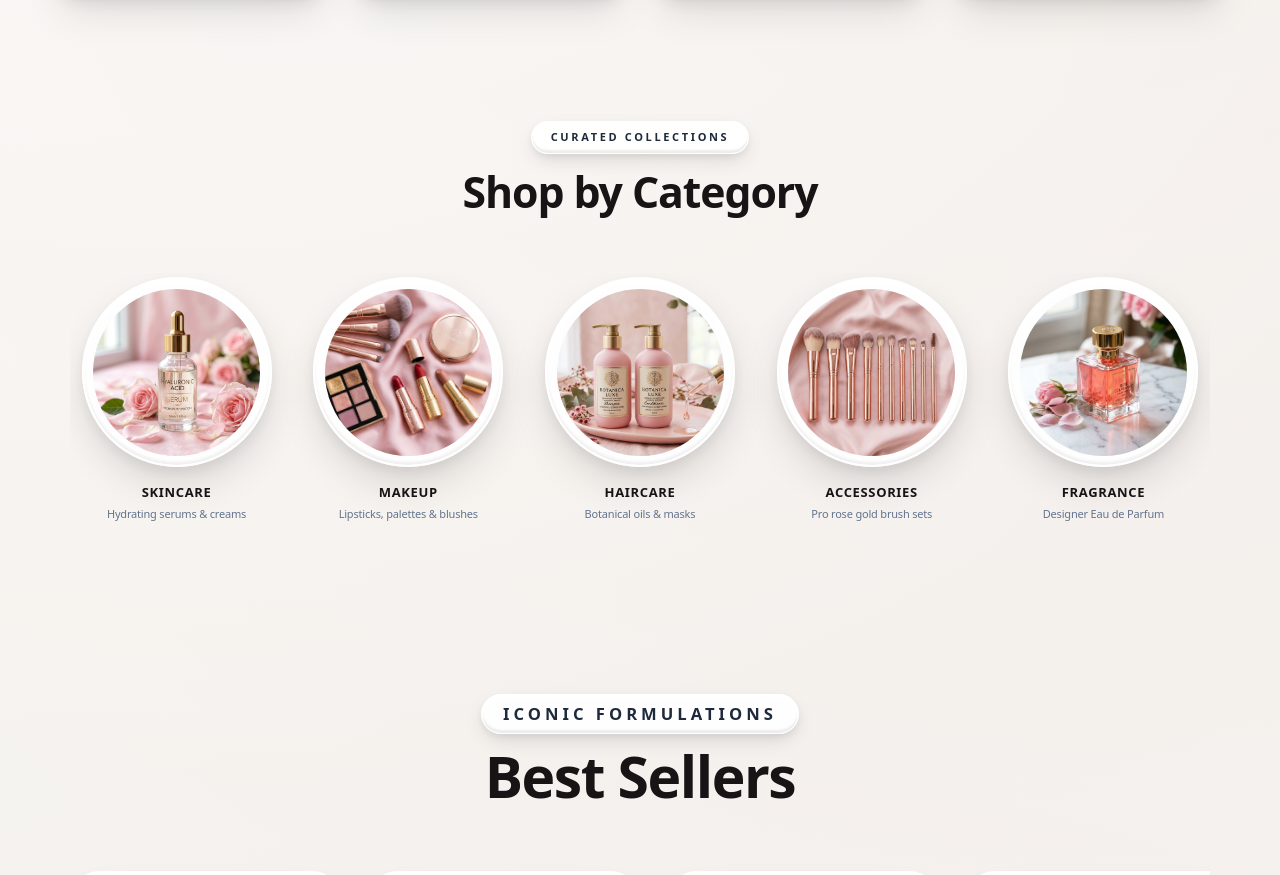
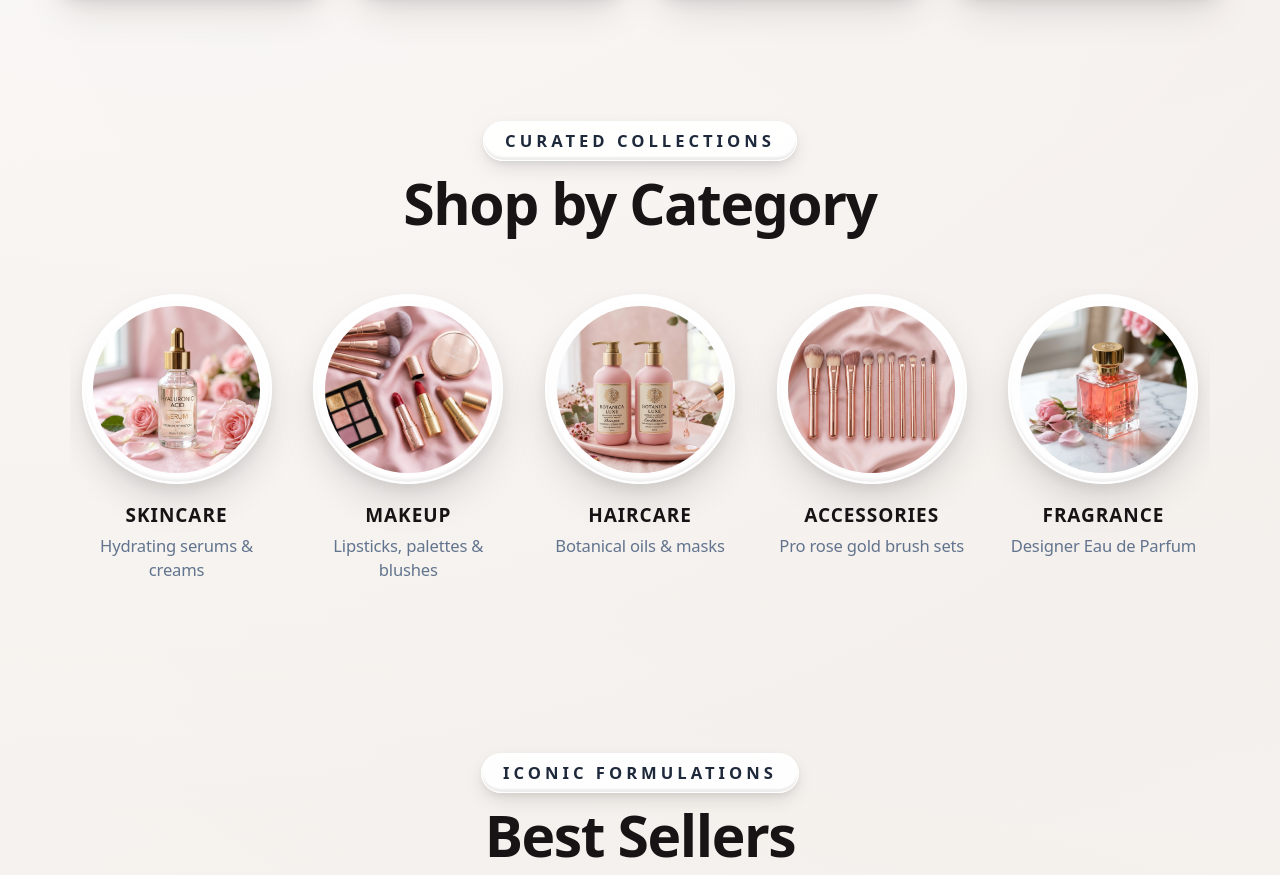
Before and after one commit to ruhul2003/Beauty-and-Blush, a Next.js app in the folder frontend/: page / in a window 1280 px wide. Shown: the part 1278-2153 px from the top of the page. Built offline with nearby package versions, Linux system fonts and the light colour scheme; no server answers; a web font is replaced by a local one.

Commit message:
Increase category showcase heading and item font sizes

```diff
--- a/frontend/src/components/CategoryShowcase.jsx
+++ b/frontend/src/components/CategoryShowcase.jsx
@@ -50,10 +50,10 @@ export function CategoryShowcase() {
           transition={{ duration: 0.5 }}
           className="text-center mb-10 sm:mb-12 flex flex-col items-center"
         >
-          <span className="glass-pill px-4 py-1.5 text-[10px] sm:text-[11px] uppercase tracking-[0.24em] font-bold text-[#b84357] dark:text-rose-300 shadow-xs mb-3">
+          <span className="glass-pill px-4.5 py-1.5 text-xs sm:text-sm uppercase tracking-[0.24em] font-extrabold text-[#b84357] dark:text-rose-300 shadow-xs mb-3">
             Curated Collections
           </span>
-          <h2 className="text-2xl sm:text-3xl md:text-4xl font-serif text-[#181416] dark:text-white font-bold tracking-tight">
+          <h2 className="text-3xl sm:text-4xl md:text-5xl font-serif text-[#181416] dark:text-white font-bold tracking-tight">
             Shop by Category
           </h2>
         </motion.div>
@@ -88,10 +88,10 @@ export function CategoryShowcase() {
 
                 {/* Title & Link */}
                 <div className="mt-3.5 space-y-1">
-                  <h3 className="text-xs sm:text-[13px] font-bold tracking-wider text-[#181416] dark:text-white uppercase group-hover:text-[#b84357] dark:group-hover:text-rose-300 transition-colors font-serif">
+                  <h3 className="text-sm sm:text-base font-bold tracking-wider text-[#181416] dark:text-white uppercase group-hover:text-[#b84357] dark:group-hover:text-rose-300 transition-colors font-serif">
                     {cat.name}
                   </h3>
-                  <p className="text-[11px] text-slate-500 dark:text-slate-400">
+                  <p className="text-xs sm:text-sm text-slate-500 dark:text-slate-400">
                     {cat.desc}
                   </p>
                 </div>
```
